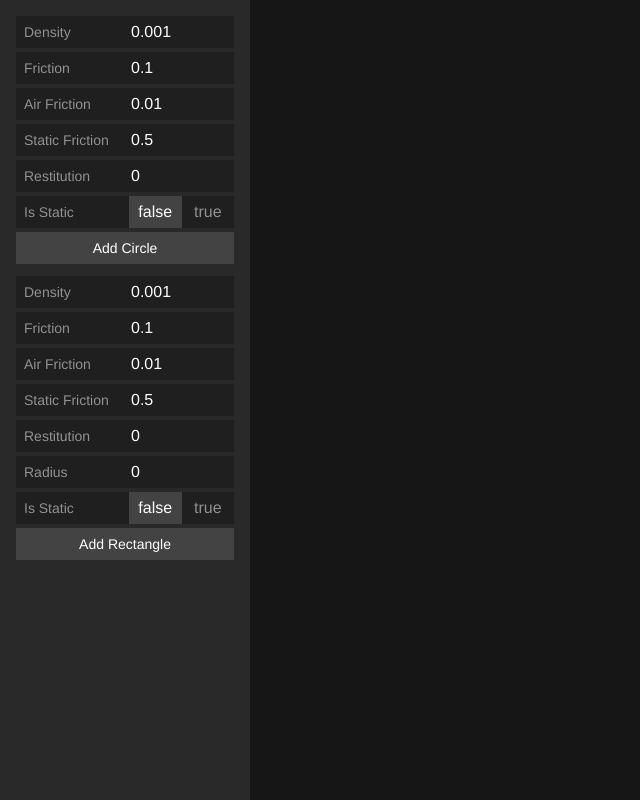
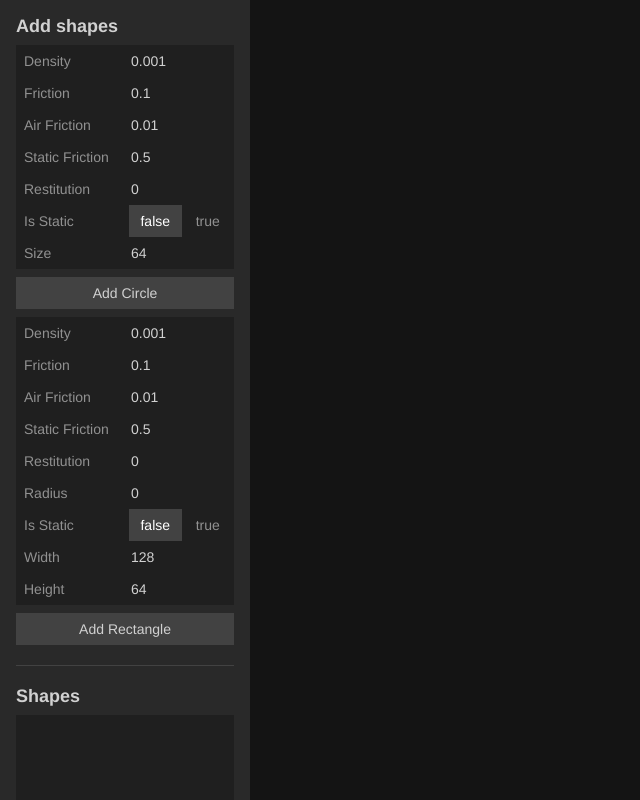
Before and after one commit to pnm122/svelte-physics-renderer, a SvelteKit app: page / in a window 1280 px wide. Shown: the whole page, without its empty margins (0-640 px from the left). Built offline with nearby package versions, Linux system fonts and the light colour scheme.

Commit message:
Full UI to add and remove shapes

```diff
--- a/src/lib/components/Circle.svelte
+++ b/src/lib/components/Circle.svelte
@@ -78,7 +78,6 @@
 <style lang="scss">
   .circle {
     aspect-ratio: 1;
-    overflow: hidden;
     border-radius: 999px;
   }
 </style>
--- a/src/lib/components/Rectangle.svelte
+++ b/src/lib/components/Rectangle.svelte
@@ -79,8 +79,7 @@
 
 <style lang="scss">
   .rectangle {
-    min-width: fit-content;
-    overflow: hidden;
+    // min-width: fit-content;
     border-radius: var(--radius);
   }
 </style>
--- a/src/routes/+page.svelte
+++ b/src/routes/+page.svelte
@@ -10,6 +10,7 @@
     frictionStatic: number
     restitution: number
     isStatic: boolean
+    size: number
   }
 
   interface RectangleOptions {
@@ -20,6 +21,8 @@
     restitution: number
     radius: number
     isStatic: boolean
+    width: number
+    height: number
   }
 
   const defaultCircleOptions: CircleOptions = {
@@ -28,7 +31,8 @@
     frictionAir: 0.01,
     frictionStatic: 0.5,
     restitution: 0,
-    isStatic: false
+    isStatic: false,
+    size: 64
   }
 
   const defaultRectangleOptions: RectangleOptions = {
@@ -38,36 +42,41 @@
     frictionStatic: 0.5,
     restitution: 0,
     radius: 0,
-    isStatic: false
+    isStatic: false,
+    width: 128,
+    height: 64
   }
 
-  let circles = $state<(CircleOptions & { id: number })[]>([])
-  let rectangles = $state<(RectangleOptions & { id: number })[]>([])
+  type Shape = (
+    ({ type: 'circle' } & CircleOptions) |
+    ({ type: 'rectangle' } & RectangleOptions)
+  ) & { id: number }
+
+  let shapes = $state<Shape[]>([])
+  let focusedShape = $state<number | null>(null)
   let addCircleOptions = $state(defaultCircleOptions)
   let addRectangleOptions = $state(defaultRectangleOptions)
 
   let id = 0
 
   function addCircle() {
-    circles.push({
+    shapes.push({
       ...addCircleOptions,
-      id: id++
+      id: id++,
+      type: 'circle'
     })
   }
 
-  function removeCircle(id: number) {
-    circles = circles.filter(c => c.id !== id)
-  }
-
   function addRectangle() {
-    rectangles.push({
+    shapes.push({
       ...addRectangleOptions,
-      id: id++
+      id: id++,
+      type: 'rectangle'
     })
   }
 
-  function removeRectangle(id: number) {
-    rectangles = rectangles.filter(r => r.id !== id)
+  function removeShape(id: number) {
+    shapes = shapes.filter(r => r.id !== id)
   }
 
   function updateCircleOptions(option: keyof CircleOptions, value: any) {
@@ -83,14 +92,25 @@
       [option]: value
     }
   }
+
+  function toggleFocusedShape(id: number) {
+    if(focusedShape === id) {
+      focusedShape = null
+    } else {
+      focusedShape = id
+    }
+  }
 </script>
 
 <div class="main">
   <div class="tools">
+    <div class="add">
+      <h2 class="add__title">Add shapes</h2>
       <form class="add-form" onsubmit={addCircle}>
         <div class="input-group">
           <label for="circle-density">Density</label>
           <input
+            required
             type="number"
             step="0.0001"
             id="circle-density"
@@ -102,6 +122,7 @@
         <div class="input-group">
           <label for="circle-friction">Friction</label>
           <input
+            required
             type="number"
             step="0.01"
             id="circle-friction"
@@ -113,6 +134,7 @@
         <div class="input-group">
           <label for="circle-air-friction">Air Friction</label>
           <input
+            required
             type="number"
             step="0.001"
             id="circle-air-friction"
@@ -124,6 +146,7 @@
         <div class="input-group">
           <label for="circle-static-friction">Static Friction</label>
           <input
+            required
             type="number"
             step="0.01"
             id="circle-static-friction"
@@ -135,6 +158,7 @@
         <div class="input-group">
           <label for="circle-restitution">Restitution</label>
           <input
+            required
             type="number"
             step="0.01"
             id="circle-restitution"
@@ -155,12 +179,27 @@
             <span class={addCircleOptions.isStatic ? 'active' : ''}>true</span>
           </button>
         </div>
+        <div class="input-group">
+          <label for="circle-size">Size</label>
+          <input
+            required
+            type="number"
+            step="1"
+            max="192"
+            min="8"
+            id="circle-size"
+            placeholder={`${defaultCircleOptions.size}`}
+            value={addCircleOptions.size}
+            onchange={e => updateCircleOptions('size', e.currentTarget.value)}
+          >
+        </div>
         <button type="submit">Add Circle</button>
       </form>
       <form class="add-form" onsubmit={addRectangle}>
         <div class="input-group">
           <label for="rect-density">Density</label>
           <input
+            required
             type="number"
             step="0.0001"
             id="rect-density"
@@ -172,6 +211,7 @@
         <div class="input-group">
           <label for="rect-friction">Friction</label>
           <input
+            required
             type="number"
             step="0.01"
             id="rect-friction"
@@ -183,6 +223,7 @@
         <div class="input-group">
           <label for="rect-air-friction">Air Friction</label>
           <input
+            required
             type="number"
             step="0.001"
             id="rect-air-friction"
@@ -194,6 +235,7 @@
         <div class="input-group">
           <label for="rect-static-friction">Static Friction</label>
           <input
+            required
             type="number"
             step="0.01"
             id="rect-static-friction"
@@ -205,6 +247,7 @@
         <div class="input-group">
           <label for="rect-restitution">Restitution</label>
           <input
+            required
             type="number"
             step="0.01"
             id="rect-restitution"
@@ -216,6 +259,7 @@
         <div class="input-group">
           <label for="rect-radius">Radius</label>
           <input
+            required
             type="number"
             step="0.01"
             id="rect-radius"
@@ -236,8 +280,58 @@
             <span class={addRectangleOptions.isStatic ? 'active' : ''}>true</span>
           </button>
         </div>
+        <div class="input-group">
+          <label for="rectangle-width">Width</label>
+          <input
+            required
+            type="number"
+            step="1"
+            max="192"
+            min="8"
+            id="rectangle-width"
+            placeholder={`${defaultRectangleOptions.width}`}
+            value={addRectangleOptions.width}
+            onchange={e => updateRectangleOptions('width', e.currentTarget.value)}
+          >
+        </div>
+        <div class="input-group">
+          <label for="rectangle-height">Height</label>
+          <input
+            required
+            type="number"
+            step="1"
+            max="192"
+            min="8"
+            id="rectangle-height"
+            placeholder={`${defaultRectangleOptions.height}`}
+            value={addRectangleOptions.height}
+            onchange={e => updateRectangleOptions('height', e.currentTarget.value)}
+          >
+        </div>
         <button type="submit">Add Rectangle</button>
       </form>
+    </div>
+    <hr>
+    <div class="shapes">
+      <h2 class="shapes__title">Shapes</h2>
+      <ul class="shapes__list">
+        {#each shapes as shape}
+          <li class="shape-item{focusedShape === shape.id ? ' shape-item--focused' : ''}">
+            <button
+              class="shape-item__name"
+              onclick={() => toggleFocusedShape(shape.id)}>
+              {shape.type} {shape.id}
+            </button>
+            <button
+              class="shape-item__delete"
+              onclick={() => removeShape(shape.id)}
+            >
+              Delete
+            </button>
+          </li>
+        {/each}
+      </ul>
+    </div>
   </div>
   <Canvas
     width='100%'
@@ -246,46 +340,68 @@
     interactive
   >
     <div class="canvas-container">
-      {#each circles as c (c.id)}
+      {#each shapes as s (s.id)}
+        {#if s.type === 'circle'}
           <Circle
             class="shape circle"
-          density={c.density}
-          friction={c.friction}
-          frictionAir={c.frictionAir}
-          frictionStatic={c.frictionStatic}
-          restitution={c.restitution}
-          isStatic={c.isStatic}
+            style="width: {s.size}px;"
+            density={s.density}
+            friction={s.friction}
+            frictionAir={s.frictionAir}
+            frictionStatic={s.frictionStatic}
+            restitution={s.restitution}
+            isStatic={s.isStatic}
             randomBackground>
+            {#if focusedShape === s.id}
+              <div class="focus-ring"></div>
+            {/if}
           </Circle>
-      {/each}
-      {#each rectangles as r (r.id)}
+        {:else}
           <Rectangle
             class="shape rectangle"
-          density={r.density}
-          friction={r.friction}
-          frictionAir={r.frictionAir}
-          frictionStatic={r.frictionStatic}
-          restitution={r.restitution}
-          radius={r.radius}
-          isStatic={r.isStatic}
+            style="width: {s.width}px; height: {s.height}px;"
+            density={s.density}
+            friction={s.friction}
+            frictionAir={s.frictionAir}
+            frictionStatic={s.frictionStatic}
+            restitution={s.restitution}
+            radius={s.radius}
+            isStatic={s.isStatic}
             randomBackground>
+            {#if focusedShape === s.id}
+              <div class="focus-ring"></div>
+            {/if}
           </Rectangle>
+        {/if}
       {/each}
     </div>
   </Canvas>
 </div>
 
 <style lang="scss">
-  $bg: hsl(0 0% 8.63%);
-  $surface: hsl(0 0% 16.08%);
-  $button: hsl(0 0% 26.27%);
-  $button-hover: hsl(0 0% 35.29%);
-  $button-active: hsl(0 0% 40%);
-  $label: hsl(0 0% 57%);
-  $input: hsl(0 0% 12%);
-  $focus: hsl(0 0% 8%);
+  $gray-100: hsl(0 0% 8%);
+  $gray-200: hsl(0 0% 12%);
+  $gray-300: hsl(0 0% 16%);
+  $gray-400: hsl(0 0% 26%);
+  $gray-500: hsl(0 0% 35%);
+  $gray-600: hsl(0 0% 42%);
+  $gray-700: hsl(0 0% 57%);
+  $gray-800: hsl(0 0% 70%);
+  $gray-900: hsl(0 0% 82%);
+  $gray-1000: hsl(0 0% 94%);
 
-  *, *::before, *::after {
+  $bg: $gray-100;
+  $surface: $gray-300;
+  $button: $gray-400;
+  $button-hover: $gray-500;
+  $button-active: $gray-600;
+  $label: $gray-700;
+  $input: $gray-200;
+  $focus: $gray-100;
+  $border: $gray-400;
+  $negative: hsl(350.92 100% 76.67%);
+
+  :global(*, *::before, *::after) {
     box-sizing: border-box;
   }
 
@@ -293,6 +409,8 @@
     margin: 0;
     background-color: $bg;
     font-family: Helvetica, sans-serif, system-ui;
+    color-scheme: dark;
+    color: $gray-900;
   }
 
   .main {
@@ -311,14 +429,16 @@
     display: flex;
     flex-direction: column;
     gap: 12px;
+    scrollbar-width: thin;
 
-    button:not([role="switch"]) {
+    button[type="submit"] {
       background: $button;
-      color: white;
+      color: inherit;
       border: none;
       height: 32px;
+      margin-top: 8px;
       font: inherit;
-      font-size: 14px;
+      font-size: 0.875rem;
       cursor: pointer;
       transition: background 0.15s cubic-bezier(0.215, 0.610, 0.355, 1);
 
@@ -330,12 +450,28 @@
         background: $button-active;
       }
     }
+
+    hr {
+      width: 100%;
+      border: none;
+      border-top: 1px solid $border;
+    }
+  }
+
+  .add {
+    display: flex;
+    flex-direction: column;
+    gap: 8px;
+
+    &__title {
+      font-size: 1.125rem;
+      margin: 0;
+    }
   }
 
   .add-form {
     display: flex;
     flex-direction: column;
-    gap: 4px;
 
     .input-group {
       display: grid;
@@ -351,7 +487,7 @@
 
       label {
         color: $label;
-        font-size: 14px;
+        font-size: 0.875rem;
         width: 100px;
       }
 
@@ -359,10 +495,11 @@
         background: none;
         border: none;
         outline: none;
-        color: white;
+        color: inherit;
         padding-right: 8px;
         height: 100%;
         font: inherit;
+        font-size: 0.875rem;
       }
 
       button[role="switch"] {
@@ -370,8 +507,9 @@
         background: none;
         border: none;
         font: inherit;
+        font-size: 0.875rem;
         cursor: pointer;
-        color: white;
+        color: inherit;
         padding: 0;
         display: flex;
         align-items: center;
@@ -391,9 +529,77 @@
     }
   }
 
+  .shapes {
+    display: flex;
+    flex-direction: column;
+    gap: 8px;
+
+    &__title {
+      font-size: 1.125rem;
+      margin: 0;
+    }
+
+    &__list {
+      background-color: $input;
+      margin: 0;
+      padding: 0;
+      height: 400px;
+      overflow: auto;
+      scrollbar-width: thin;
+
+      .shape-item {
+        display: flex;
+        align-items: center;
+        justify-content: space-between;
+        margin: 0;
+        height: 32px;
+        font-size: 0.875rem;
+
+        &:hover {
+          background-color: $focus;
+        }
+
+        &--focused {
+          background-color: $focus;
+
+          .shape-item__name {
+            text-decoration: underline;
+          }
+        }
+
+        &__name,
+        &__delete {
+          background: none;
+          border: none;
+          height: 100%;
+          cursor: pointer;
+          font: inherit;
+          font-size: 0.875rem;
+        }
+
+        &__name {
+          padding-left: 8px;
+          color: inherit;
+        }
+
+        &__delete {
+          padding-inline: 8px;
+          color: $negative;
+
+          &:hover {
+            text-decoration: underline;
+          }
+        }
+      }
+    }
+  }
+
   .canvas-container {
+    height: 100%;
+    width: 100%;
     display: flex;
-    flex-wrap: wrap;
+    align-items: center;
+    justify-content: center;
   }
 
   :global(.shape) {
@@ -401,8 +607,9 @@
     align-items: center;
     justify-content: center;
     text-align: center;
-    padding: 12px;
     font-family: sans-serif;
+    position: relative;
+    pointer-events: none;
 
     button {
       display: grid;
@@ -419,16 +626,12 @@
     }
   }
 
-  :global(.circle) {
-    width: 64px;
-
-    button {
-      border-radius: 999px;
-    }
-  }
-
-  :global(.rectangle) {
-    width: 128px;
-    height: 64px;
+  .focus-ring {
+    position: absolute;
+    inset: 0;
+    z-index: 1;
+    outline: 2px solid $gray-900;
+    outline-offset: 3px;
+    border-radius: inherit;
   }
 </style>
```
Lines whose indentation alone changed are shown as unchanged.
